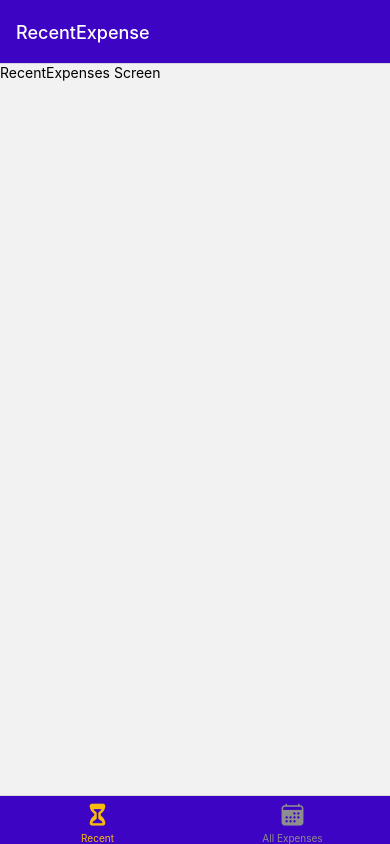
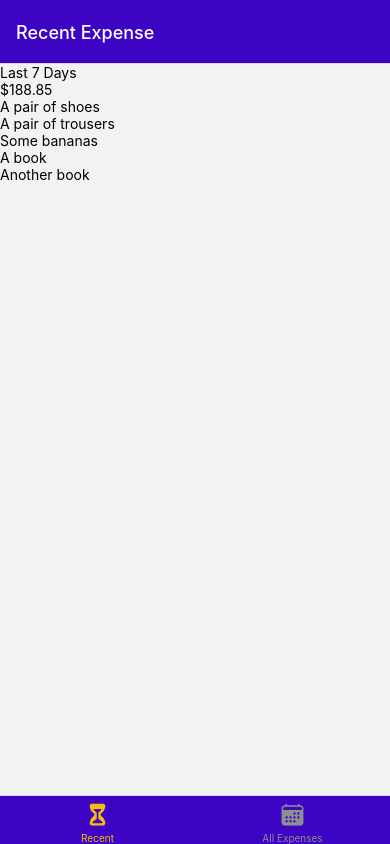
Before and after one commit to Hossein-TH/expense-tracker, a React Native app: screen / in a window 390 px wide. Built offline with nearby package versions, Linux system fonts and the light colour scheme.

Commit message:
Added Dumy Data and output data in the flatlist

```diff
--- a/App.js
+++ b/App.js
@@ -25,7 +25,7 @@
         name={"Recent Expenses"}
         component={RecentExpensesScreen}
         options={{
-          title: "RecentExpense",
+          title: "Recent Expense",
           tabBarLabel: "Recent",
           tabBarIcon: ({ color, size }) => (
             <Ionicons name="hourglass" size={size} color={color} />
--- /dev/null
+++ b/Components/ExpenceOutput/ExpenseList.js
@@ -0,0 +1,17 @@
+import { FlatList, Text } from "react-native";
+
+const renderExpenseItem = (itemData) => {
+  return <Text>{itemData.item.description}</Text>;
+};
+
+function ExpensesList({ expenses }) {
+  return (
+    <FlatList
+      data={expenses}
+      renderItem={renderExpenseItem}
+      keyExtractor={(item) => item.id}
+    />
+  );
+}
+
+export default ExpensesList;
--- /dev/null
+++ b/Components/ExpenceOutput/ExpenseOutput.js
@@ -0,0 +1,47 @@
+import { View } from "react-native";
+import ExpenseSummary from "./ExpenseSummary";
+import ExpenseList from "./ExpenseList";
+
+const DUMMY_EXPENSES = [
+  {
+    id: "e1",
+    description: "A pair of shoes",
+    amount: 59.99,
+    date: new Date("2023-7-14"),
+  },
+  {
+    id: "e2",
+    description: "A pair of trousers",
+    amount: 89.29,
+    date: new Date("2023-6-14"),
+  },
+  {
+    id: "e3",
+    description: "Some bananas",
+    amount: 5.99,
+    date: new Date("2023-7-10"),
+  },
+  {
+    id: "e4",
+    description: "A book",
+    amount: 14.99,
+    date: new Date("2023-7-12"),
+  },
+  {
+    id: "e5",
+    description: "Another book",
+    amount: 18.59,
+    date: new Date("2023-7-5"),
+  },
+];
+
+function ExpenseOutput({ expenses, expensesPeriod }) {
+  return (
+    <View>
+      <ExpenseSummary expenses={DUMMY_EXPENSES} periodName={expensesPeriod} />
+      <ExpenseList expenses={DUMMY_EXPENSES} />
+    </View>
+  );
+}
+
+export default ExpenseOutput;
--- /dev/null
+++ b/Components/ExpenceOutput/ExpenseSummary.js
@@ -0,0 +1,15 @@
+import { Text, View } from "react-native";
+
+function ExpenseSummary({ expenses, periodName }) {
+  const expenseSum = expenses.reduce((sum, expense) => {
+    return sum + expense.amount;
+  }, 0);
+  return (
+    <View>
+      <Text>{periodName}</Text>
+      <Text>${expenseSum.toFixed(2)}</Text>
+    </View>
+  );
+}
+
+export default ExpenseSummary;
--- a/Screens/AllExpensesScreen.js
+++ b/Screens/AllExpensesScreen.js
@@ -1,7 +1,8 @@
-import { Text } from 'react-native';
+import ExpenseOutput from "../Components/ExpenceOutput/ExpenseOutput";
+
 
 function AllExpensesScreen() {
-    return <Text>AllExpenses Screen</Text>;
+    return <ExpenseOutput expensesPeriod="Total"/>;
 }
 
 export default AllExpensesScreen;
--- a/Screens/RecentExpensesScreen.js
+++ b/Screens/RecentExpensesScreen.js
@@ -1,7 +1,7 @@
-import { Text } from 'react-native';
+import ExpenseOutput from "../Components/ExpenceOutput/ExpenseOutput";
 
 function RecentExpensesScreen() {
-    return <Text>RecentExpenses Screen</Text>;
+    return <ExpenseOutput expensesPeriod="Last 7 Days"/>;
 }
 
 export default RecentExpensesScreen;
--- a/package.json
+++ b/package.json
@@ -15,8 +15,8 @@
     "expo": "^49.0.0",
     "expo-status-bar": "~1.6.0",
     "react": "18.2.0",
-    "react-native": "0.72.1",
-    "react-native-safe-area-context": "^4.7.1",
+    "react-native": "0.72.3",
+    "react-native-safe-area-context": "4.6.3",
     "react-native-screens": "^3.22.1"
   },
   "devDependencies": {
```
Also changed, not shown: 1 other file (tests, documents, lock files or other folders).
